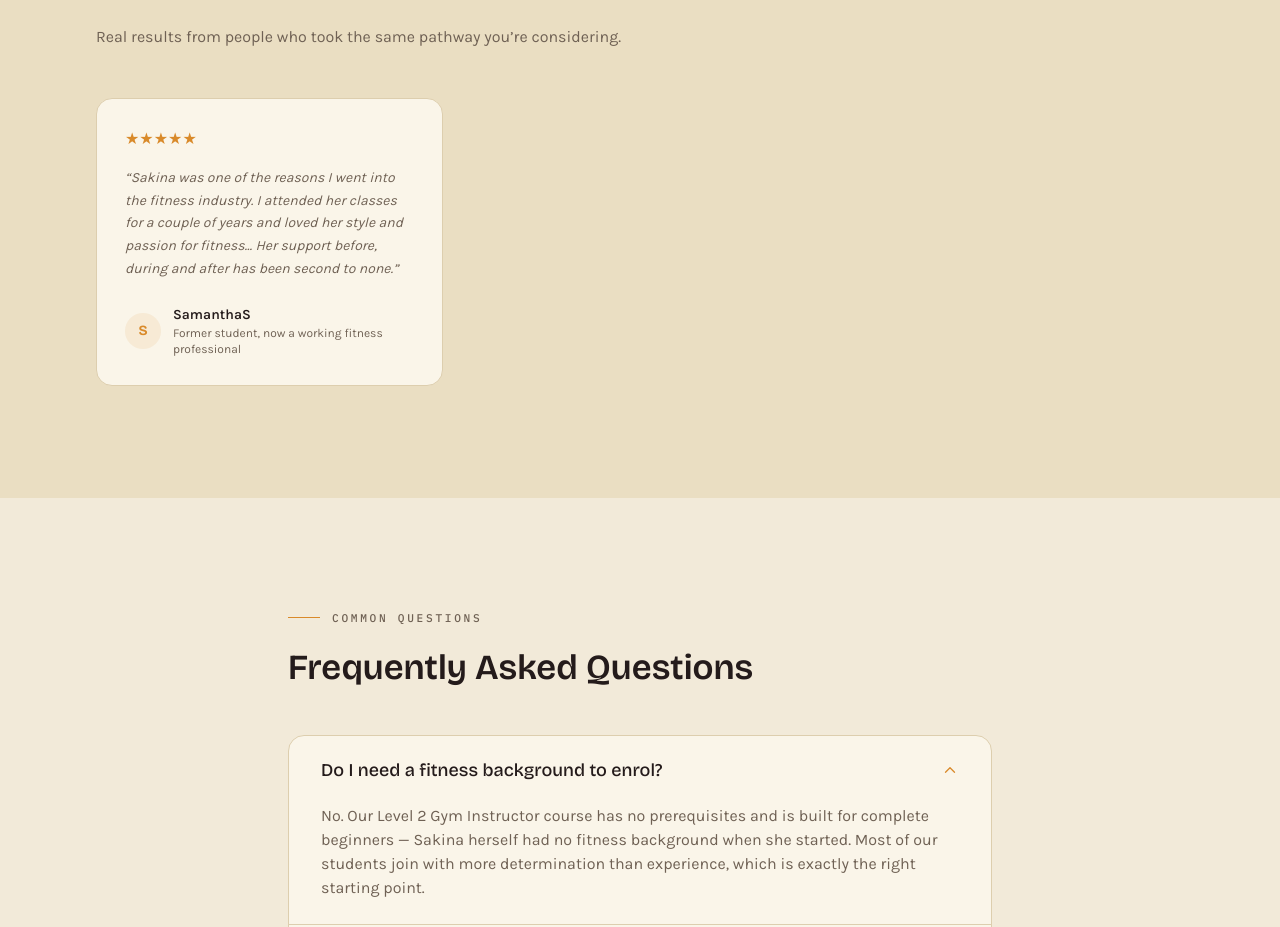
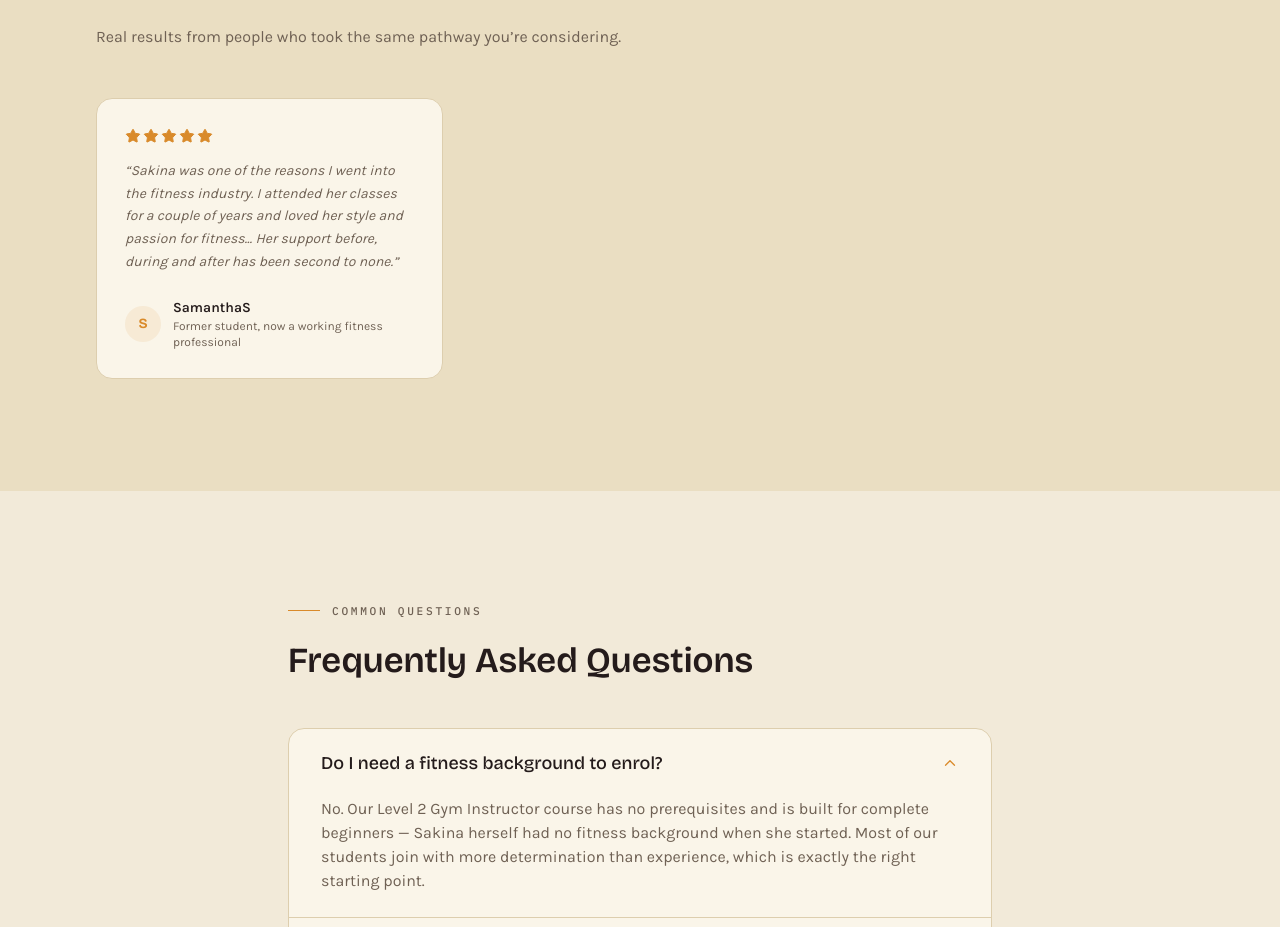
Before and after one commit to adamwilss/health-fitness-academy-site, a Next.js app: page /bundles/foundational-fitness-bundle in a window 1280 px wide. Shown: the part 2948-3875 px from the top of the page. Built offline with nearby package versions, Linux system fonts and the light colour scheme.

Commit message:
fix: replace Unicode star glyphs with SVG star rating component on bundle testimonials

```diff
--- a/src/app/bundles/[slug]/page.tsx
+++ b/src/app/bundles/[slug]/page.tsx
@@ -9,6 +9,7 @@ import LevelBadge from '@/components/LevelBadge';
 import SectionLabel from '@/components/SectionLabel';
 import Accordion from '@/components/Accordion';
 import CourseCard from '@/components/CourseCard';
+import StarRating from '@/components/StarRating';
 import { bundles, getBundle } from '@/data/bundles';
 import { getCourse } from '@/data/courses';
 import { SITE } from '@/data/site';
@@ -361,7 +362,7 @@ export default async function BundlePage({ params }: { params: Promise<{ slug: s
             {testimonials.map((t, i) => (
               <Reveal key={t.name} delay={i * 100}>
                 <div className="card-lift rounded-2xl border border-line bg-card p-6 sm:p-7">
-                  <div className="mb-4 text-brand">★★★★★</div>
+                  <StarRating className="mb-4 text-brand" />
                   <p className="mb-6 text-sm leading-relaxed text-muted italic">
                     &ldquo;{t.quote}&rdquo;
                   </p>
--- /dev/null
+++ b/src/components/StarRating.tsx
@@ -0,0 +1,26 @@
+import { Star } from 'lucide-react';
+
+export default function StarRating({
+  rating = 5,
+  max = 5,
+  size = 16,
+  className = '',
+}: {
+  rating?: number;
+  max?: number;
+  size?: number;
+  className?: string;
+}) {
+  return (
+    <div className={`inline-flex items-center gap-0.5 ${className}`} aria-label={`${rating} out of ${max} stars`}>
+      {Array.from({ length: max }).map((_, i) => (
+        <Star
+          key={i}
+          size={size}
+          className={i < rating ? 'fill-current' : 'fill-none'}
+          strokeWidth={1.5}
+        />
+      ))}
+    </div>
+  );
+}
```
